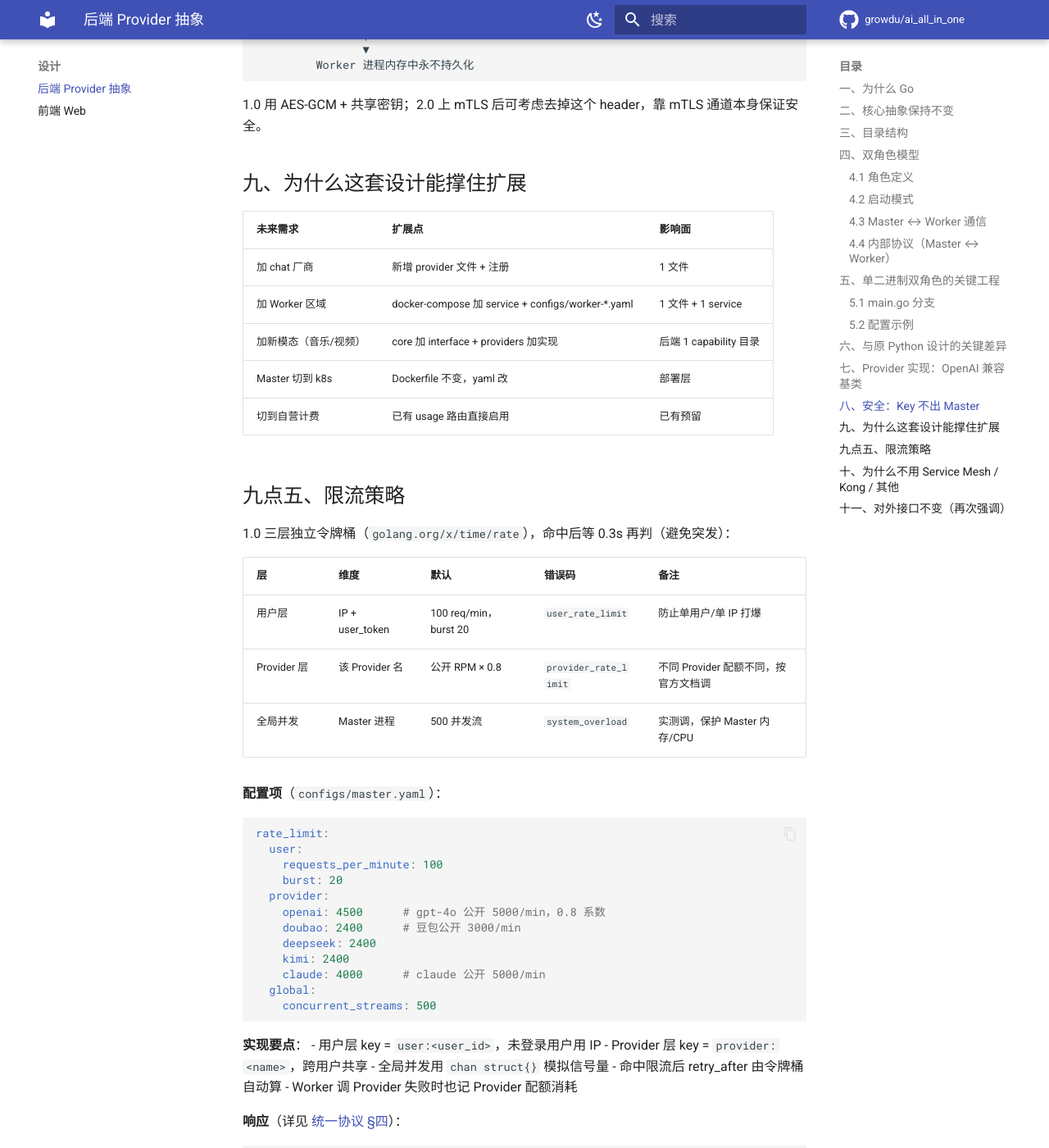
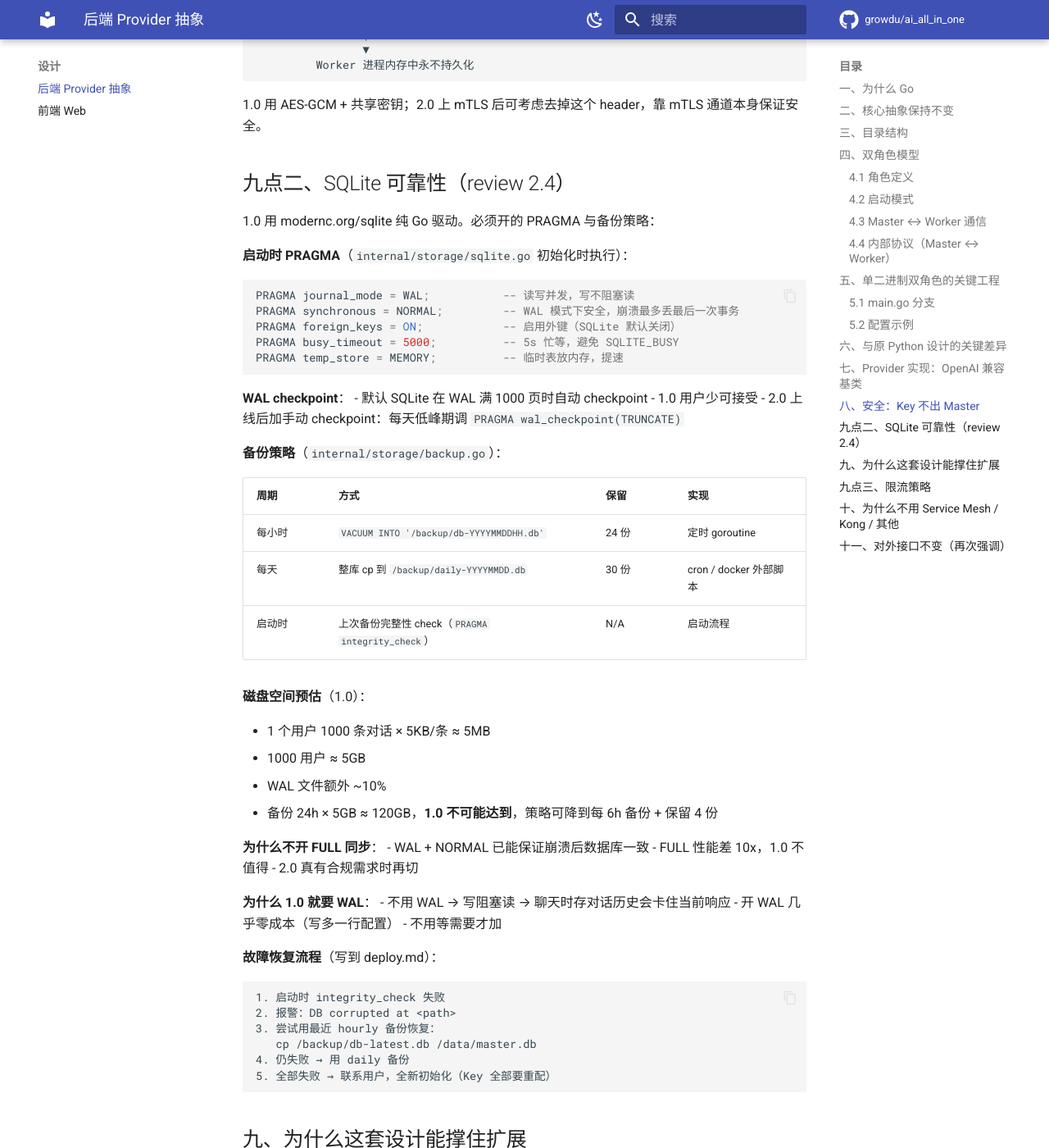
Before and after one commit to growdu/ai_all_in_one, an MkDocs documentation site: the page built from docs/backend/02-provider.md, in a window 1280 px wide and 1400 px high, scrolled down 7944 px. Shown: the whole window at 82% size. Built offline with MkDocs 1.6.1 and Material for MkDocs 9.7.7, drawn with Linux system fonts in a browser that asks for light colours; comment, search, counter and statistics services are not loaded.

Commit message:
docs(backend): SQLite 可靠性（解决 review 2.4）
变更 docs/backend/02-provider.md 新增 §九点二 SQLite 可靠性：
- 5 条启动 PRAGMA（WAL / NORMAL / foreign_keys / busy_timeout / temp_store）
- WAL checkpoint 策略（1.0 接受默认，2.0 加手动）
- 备份策略表（每小时 VACUUM INTO + 每天 cp + 启动时 integrity_check）
- 磁盘空间预估（1.0 不可能爆，保留策略可降级）
- 不开 FULL 同步的理由
- 故障恢复 5 步流程

小提示：本次 commit 含中途章节编号探索，章节顺序在文件里是
八→九点二→九→九点三→十→十一，逻辑上略乱（九点二在九之前），
但 build 通过，先记一下，后续可以整序。

P1 计划见 .hermes/plans/2026-07-29_1630-design-review-p0.md。

````diff
--- a/docs/backend/02-provider.md
+++ b/docs/backend/02-provider.md
@@ -365,6 +365,61 @@ func Register(name, baseURL string, models []ModelInfo) {
 
 1.0 用 AES-GCM + 共享密钥；2.0 上 mTLS 后可考虑去掉这个 header，靠 mTLS 通道本身保证安全。
 
+## 九点二、SQLite 可靠性（review 2.4）
+
+1.0 用 modernc.org/sqlite 纯 Go 驱动。必须开的 PRAGMA 与备份策略：
+
+**启动时 PRAGMA**（`internal/storage/sqlite.go` 初始化时执行）：
+
+```sql
+PRAGMA journal_mode = WAL;           -- 读写并发，写不阻塞读
+PRAGMA synchronous = NORMAL;         -- WAL 模式下安全，崩溃最多丢最后一次事务
+PRAGMA foreign_keys = ON;            -- 启用外键（SQLite 默认关闭）
+PRAGMA busy_timeout = 5000;          -- 5s 忙等，避免 SQLITE_BUSY
+PRAGMA temp_store = MEMORY;          -- 临时表放内存，提速
+```
+
+**WAL checkpoint**：
+- 默认 SQLite 在 WAL 满 1000 页时自动 checkpoint
+- 1.0 用户少可接受
+- 2.0 上线后加手动 checkpoint：每天低峰期调 `PRAGMA wal_checkpoint(TRUNCATE)`
+
+**备份策略**（`internal/storage/backup.go`）：
+
+| 周期 | 方式 | 保留 | 实现 |
+|------|------|------|------|
+| 每小时 | `VACUUM INTO '/backup/db-YYYYMMDDHH.db'` | 24 份 | 定时 goroutine |
+| 每天 | 整库 cp 到 `/backup/daily-YYYYMMDD.db` | 30 份 | cron / docker 外部脚本 |
+| 启动时 | 上次备份完整性 check（`PRAGMA integrity_check`） | N/A | 启动流程 |
+
+**磁盘空间预估**（1.0）：
+
+- 1 个用户 1000 条对话 × 5KB/条 ≈ 5MB
+- 1000 用户 ≈ 5GB
+- WAL 文件额外 ~10%
+- 备份 24h × 5GB ≈ 120GB，**1.0 不可能达到**，策略可降到每 6h 备份 + 保留 4 份
+
+**为什么不开 FULL 同步**：
+- WAL + NORMAL 已能保证崩溃后数据库一致
+- FULL 性能差 10x，1.0 不值得
+- 2.0 真有合规需求时再切
+
+**为什么 1.0 就要 WAL**：
+- 不用 WAL → 写阻塞读 → 聊天时存对话历史会卡住当前响应
+- 开 WAL 几乎零成本（写多一行配置）
+- 不用等需要才加
+
+**故障恢复流程**（写到 deploy.md）：
+
+```
+1. 启动时 integrity_check 失败
+2. 报警：DB corrupted at <path>
+3. 尝试用最近 hourly 备份恢复：
+   cp /backup/db-latest.db /data/master.db
+4. 仍失败 → 用 daily 备份
+5. 全部失败 → 联系用户，全新初始化（Key 全部要重配）
+```
+
 ## 九、为什么这套设计能撑住扩展
 
 | 未来需求 | 扩展点 | 影响面 |
@@ -375,7 +430,7 @@ func Register(name, baseURL string, models []ModelInfo) {
 | Master 切到 k8s | Dockerfile 不变，yaml 改 | 部署层 |
 | 切到自营计费 | 已有 usage 路由直接启用 | 已有预留 |
 
-## 九点五、限流策略
+## 九点三、限流策略
 
 1.0 三层独立令牌桶（`golang.org/x/time/rate`），命中后等 0.3s 再判（避免突发）：
 
````
